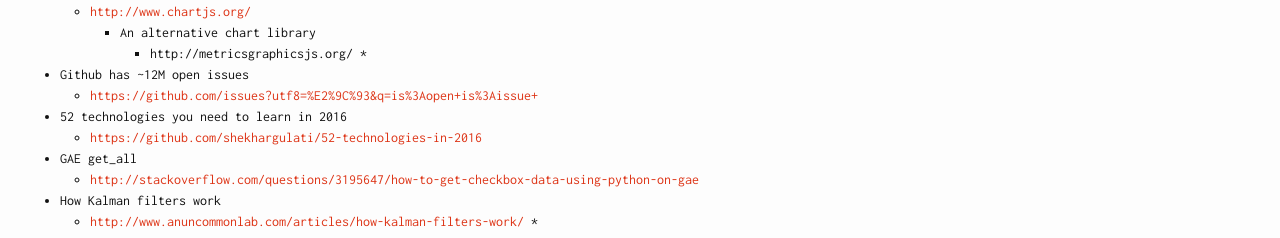
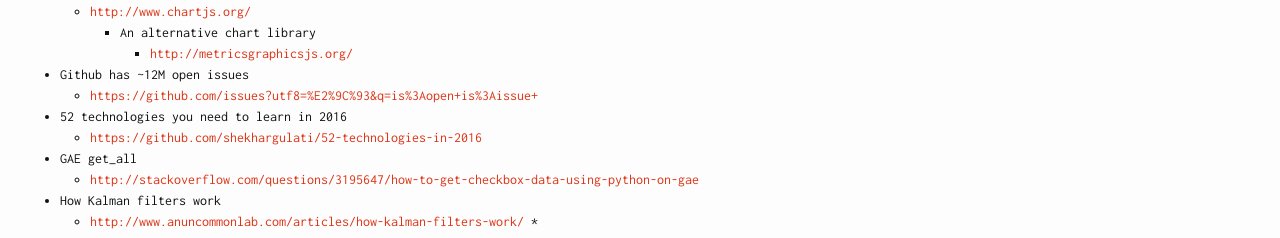
Before and after one commit to hakanu/blog, a Jekyll site: the page built from _posts/2016-04-25-weekly-roundup-5.md, in a window 1280 px wide. Shown: the part 697-935 px from the top of the page. Built offline with Jekyll 4.4.1, drawn with Linux system fonts in a browser that asks for light colours; comment, search, counter and statistics services are not loaded.

Commit message:
Updated 2016-04-25-weekly-roundup-5.md

```diff
--- a/_posts/2016-04-25-weekly-roundup-5.md
+++ b/_posts/2016-04-25-weekly-roundup-5.md
@@ -16,8 +16,7 @@
 * Very cute chart library chart.js
   * <http://www.chartjs.org/>
     * An alternative chart library
-      * http://metricsgraphicsjs.org/
-        *
+      * <http://metricsgraphicsjs.org/>
 * Github has ~12M open issues
   * <https://github.com/issues?utf8=%E2%9C%93&q=is%3Aopen+is%3Aissue+>
 * 52 technologies you need to learn in 2016
```
